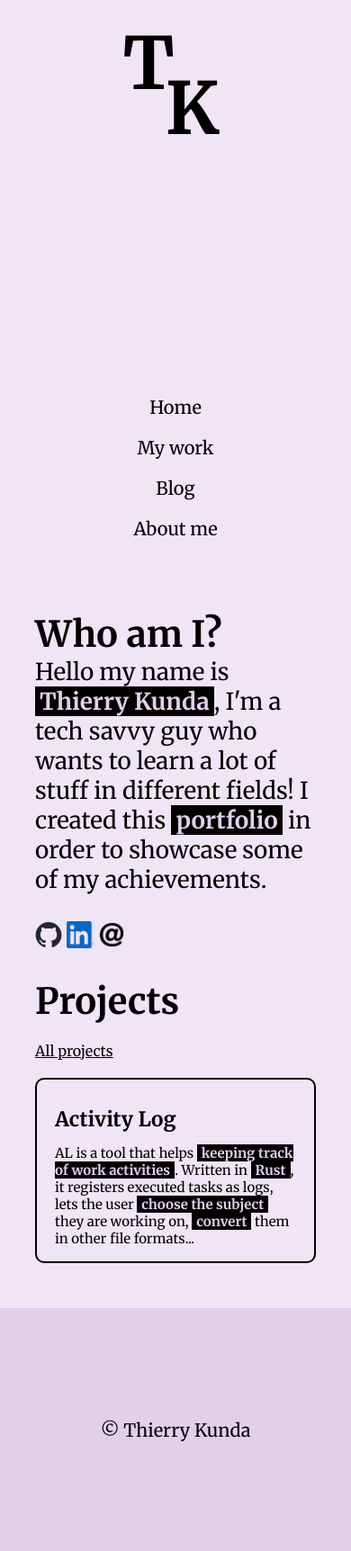
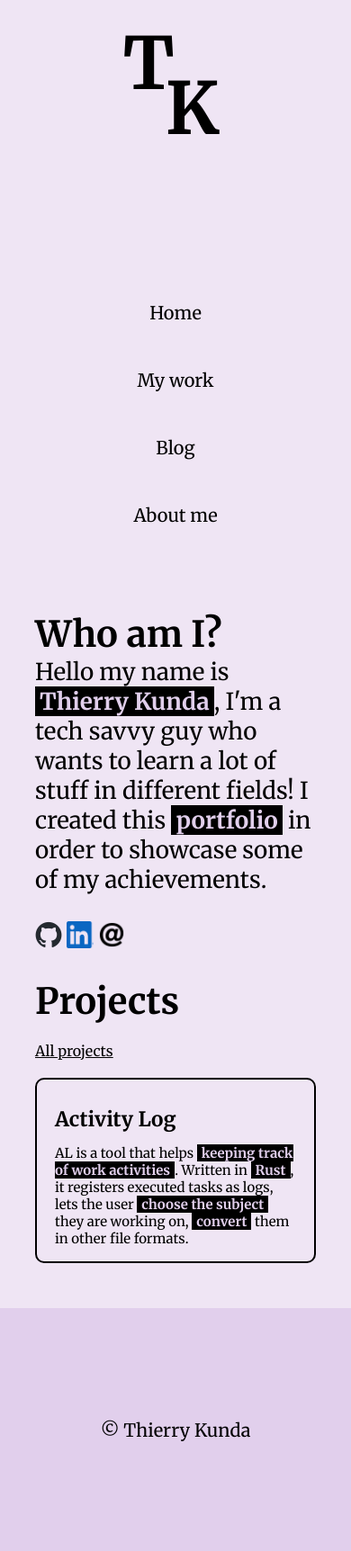
Before and after one commit to ThierryKunda/ThierryKunda.github.io, a Jekyll site: the page built from index.html, in a window 390 px wide. Shown: the whole page at 90% size. Built offline with Jekyll 4.4.1, drawn with Linux system fonts in a browser that asks for light colours.

Commit message:
Correctif navigation

```diff
--- a/index.html
+++ b/index.html
@@ -37,7 +37,7 @@
                     <p>
                         AL is a tool that helps <strong>keeping track of work activities</strong>.
                         Written in <strong>Rust</strong>, it registers executed tasks as logs, lets the user <strong>choose the subject</strong> they are working on,
-                        <strong>convert</strong> them in other file formats...
+                        <strong>convert</strong> them in other file formats.
                     </p>
                 </a>
             </div>
--- a/styles/style.css
+++ b/styles/style.css
@@ -49,7 +49,7 @@ nav a {
     text-decoration: none;
     display: block;
     font-size: 20px;
-    padding: 0 25px;
+    padding: 25px;
     color: black;
 }
 
@@ -76,7 +76,7 @@ strong {
     }
 
     nav {
-        margin-top: 100px;
+        margin-top: 50px;
     }
 }
 
@@ -95,15 +95,13 @@ strong {
         min-height: 70vh;
     }
 
-    nav a {
+    /* nav a {
         padding: 10px 0;
-    }
+    } */
 
     #k {
         position: relative;
         display: inline-block;
-        /* left: -10px;
-        top: 50px; */
     }
   }
 
```
